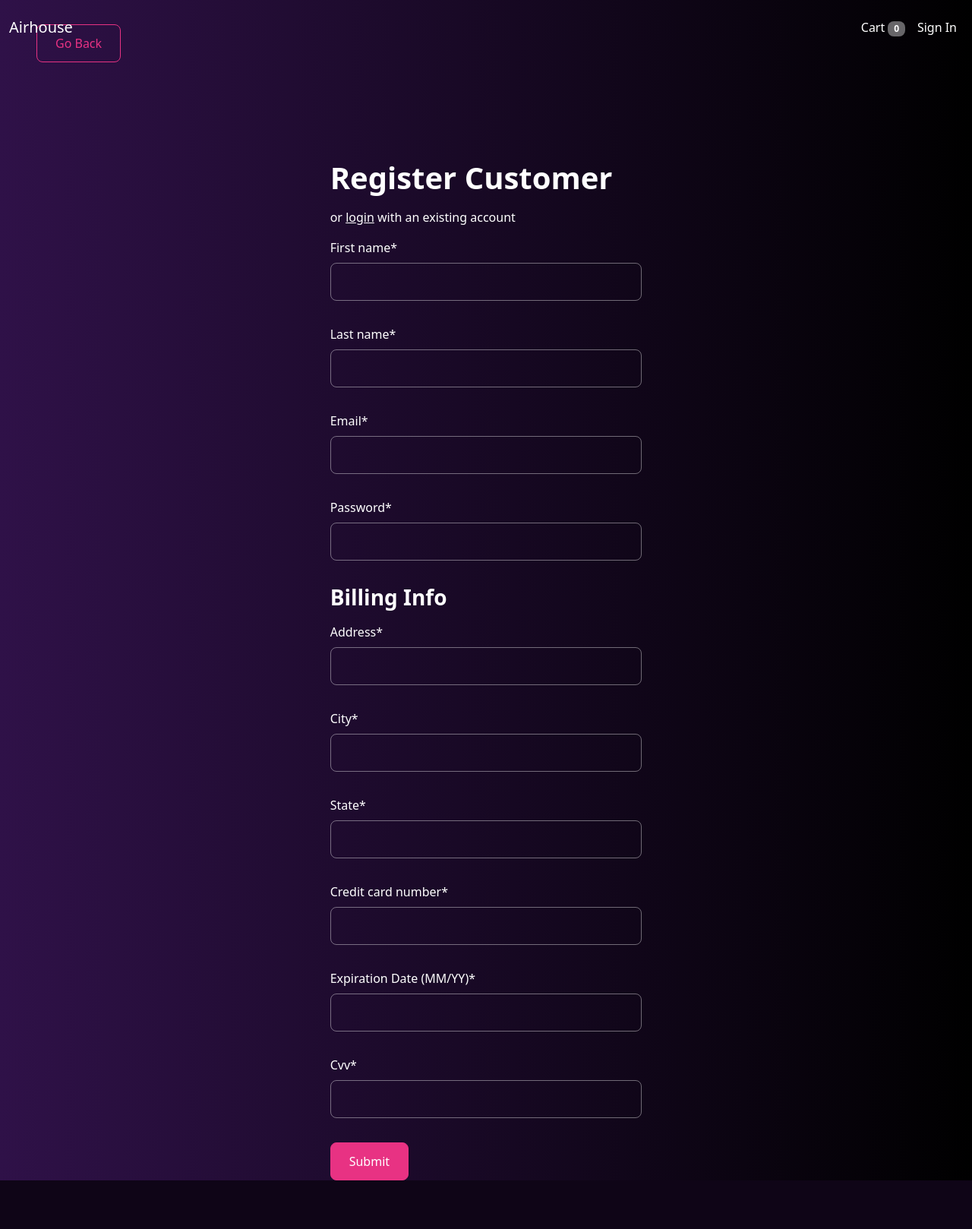
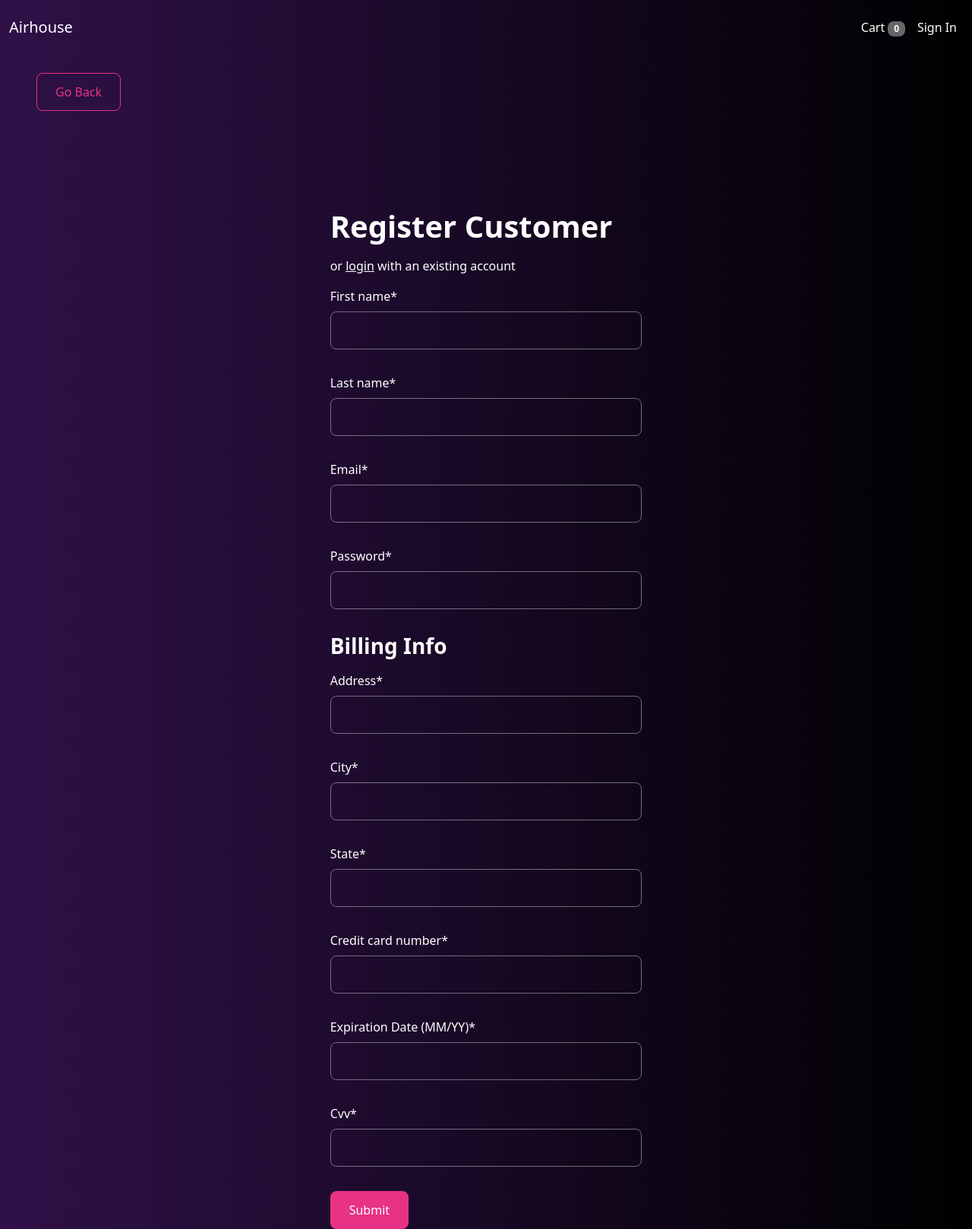
Before and after one commit to leo9uo/Airhouse, a Django app: page /customer/signup/ in a window 1280 px wide. Shown: the whole page at 76% size. Before the commit the page ends 1554 px from the top, so only its background shows below. Run offline with Django 5.2, Linux system fonts and the light colour scheme; some libraries are stand-ins or nearby versions.

Commit message:
CLIENT: fixed go back button margin on signup page

```diff
--- a/client_side/templates/client/signup.html
+++ b/client_side/templates/client/signup.html
@@ -2,9 +2,9 @@
 {% load crispy_forms_tags %}
 
 {% block content %}
-    <a href="javascript:history.back()" class="btn btn-outline-primary my-3 mx-4">Go Back</a>
+    <a href="javascript:history.back()" class="btn btn-outline-primary my-5 mx-4">Go Back</a> <!-- Increased margin-top -->
     <div class="row">
-        <div class="col-11 col-md-4 mx-auto mt-5">
+        <div class="col-11 col-md-4 mx-auto mt-3"> <!-- Adjusted margin-top here as well -->
             <h1>Register Customer</h1>
             <p>or <a href="{% url 'customer:login' %}" class="ml-2">login</a> with an existing account</p>
             {% if user_form.errors %}
```
